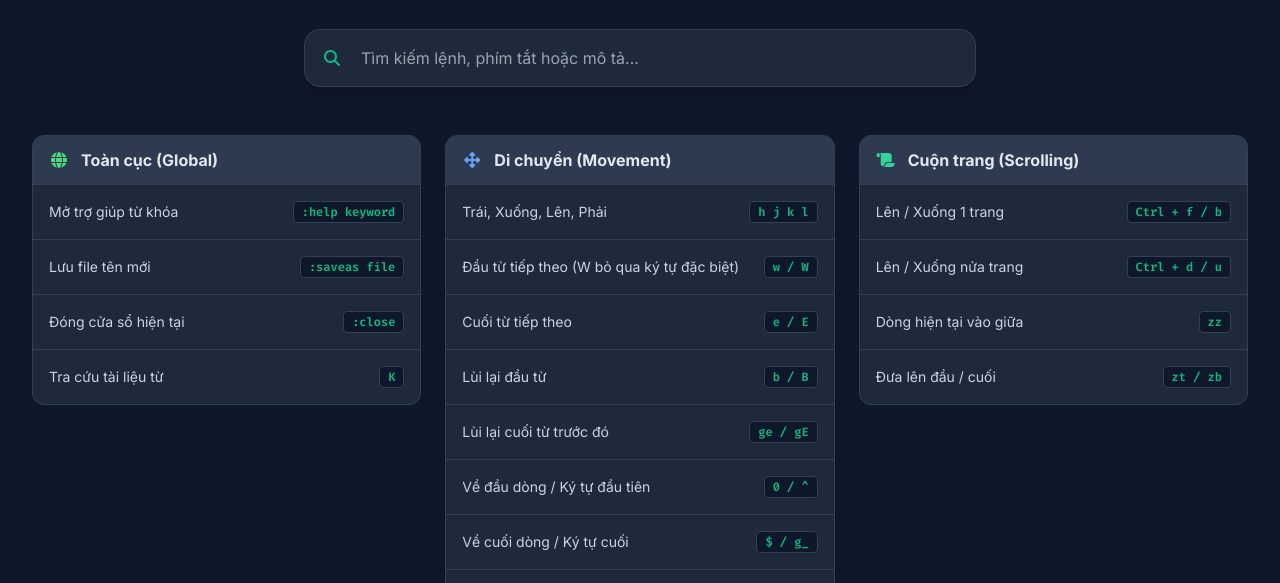
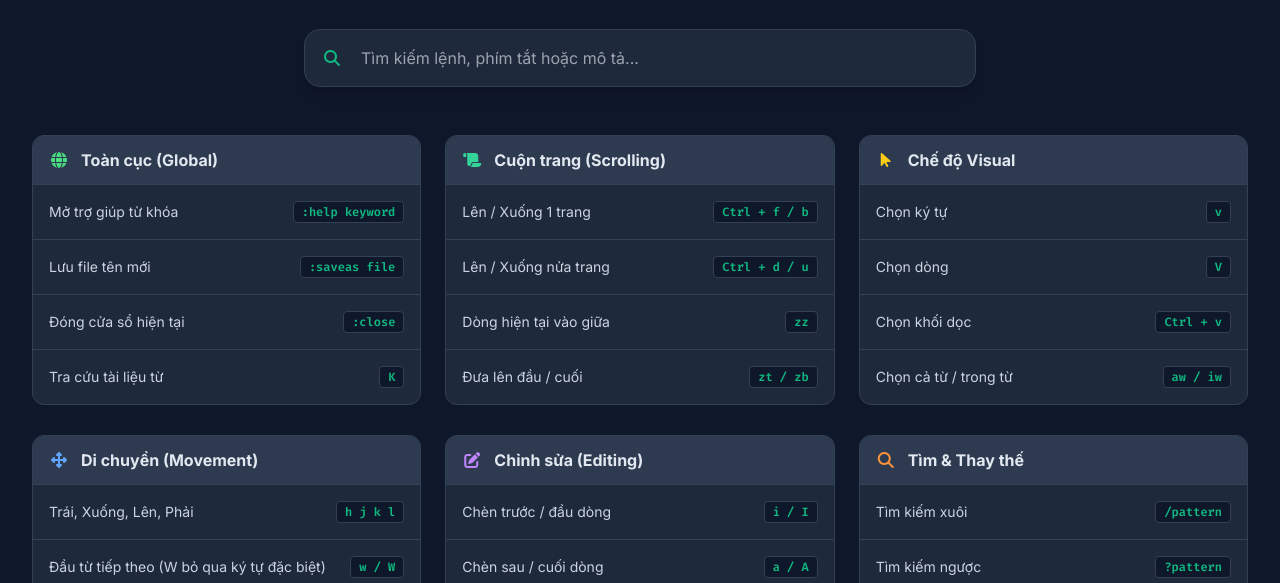
Before and after one commit to 0xFenix/vim-cheatsheet, a plain HTML site: page index.html in a window 1280 px wide. Shown: the part 181-764 px from the top of the page. Drawn offline with nearby package versions, Linux system fonts and the light colour scheme.

Commit message:
update layout of card component

```diff
--- a/index.html
+++ b/index.html
@@ -19,12 +19,33 @@
             font-family: 'Fira Code', monospace;
         }
 
+        /* Tối ưu Layout Masonry để các card khít nhau */
+        .masonry-grid {
+            column-count: 1;
+            column-gap: 1.5rem;
+        }
+
+        @media (min-width: 768px) {
+            .masonry-grid {
+                column-count: 2;
+            }
+        }
+
+        @media (min-width: 1024px) {
+            .masonry-grid {
+                column-count: 3;
+            }
+        }
+
         .category-container {
+            break-inside: avoid; /* Ngăn card bị cắt đôi giữa các cột */
+            margin-bottom: 1.5rem;
             background: #1e293b;
             border: 1px solid #334155;
             border-radius: 12px;
             overflow: hidden;
-            height: fit-content;
+            display: inline-block; /* Quan trọng để column-count hoạt động chuẩn */
+            width: 100%;
         }
 
         .command-row {
@@ -88,7 +109,7 @@
         <!-- Header -->
         <header class="text-center mb-12">
             <div class="inline-block p-2 px-4 rounded-full bg-emerald-500/10 border border-emerald-500/20 text-emerald-400 text-sm font-semibold mb-4">
-                <i class="fas fa-terminal mr-2"></i> Phiên bản tối ưu giao diện danh sách
+                <i class="fas fa-terminal mr-2"></i> Phiên bản tối ưu giao diện Masonry Grid
             </div>
             <h1 class="text-4xl md:text-5xl font-extrabold mb-4 tracking-tight text-transparent bg-clip-text bg-gradient-to-r from-emerald-400 to-blue-500">
                 VIM CHEAT SHEET
@@ -106,8 +127,8 @@
             </div>
         </header>
 
-        <!-- Main Display -->
-        <div id="mainGrid" class="grid grid-cols-1 md:grid-cols-2 lg:grid-cols-3 gap-6 items-start">
+        <!-- Main Display - Sử dụng class masonry-grid -->
+        <div id="mainGrid" class="masonry-grid items-start">
             <!-- Render via JS -->
         </div>
 
```
